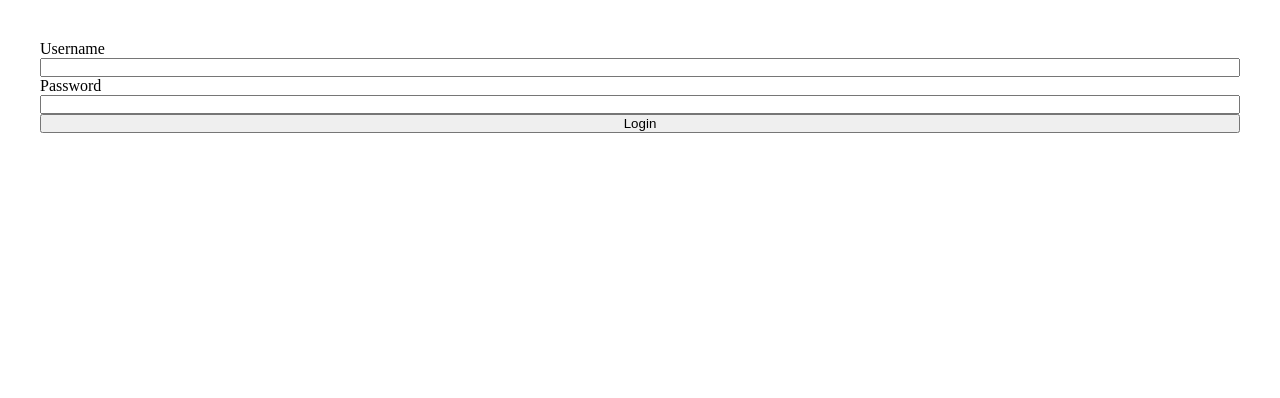
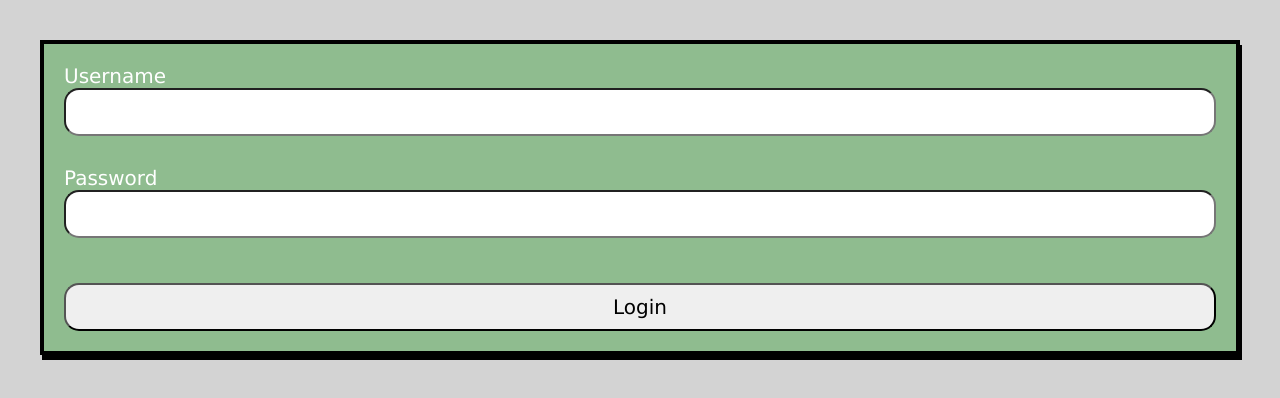
Before and after one commit to manjinder-singh-johal/login-page, a plain HTML site: page index.html in a window 1280 px wide. Drawn offline with Linux system fonts and the light colour scheme.

Commit message:
added styles

```diff
--- a/styles.css
+++ b/styles.css
@@ -1,13 +1,41 @@
 * {
     margin: 0;
     padding: 0;
+    font-family: Verdana, Geneva, Tahoma, sans-serif;
 }
 
 body {
+    background-color: lightgray;
     margin: 40px;
+    color: white;
 }
 
 .container {
+    background-color: darkseagreen;
     display: flex;
     flex-direction: column;
+    border: 4px solid black;
+    padding: 20px;
+    box-shadow: 2px 5px black;
 }
+
+button, input {
+    padding: 10px;
+    border-radius: 15px;
+    font-size: 20px;
+}
+
+input {
+    padding: 10px;
+    border-radius: 15px;
+    font-size: 20px;
+    margin-bottom: 30px;
+}
+
+label {
+    font-size: 20px;
+}
+
+button {
+    margin-top: 15px;
+}
```
